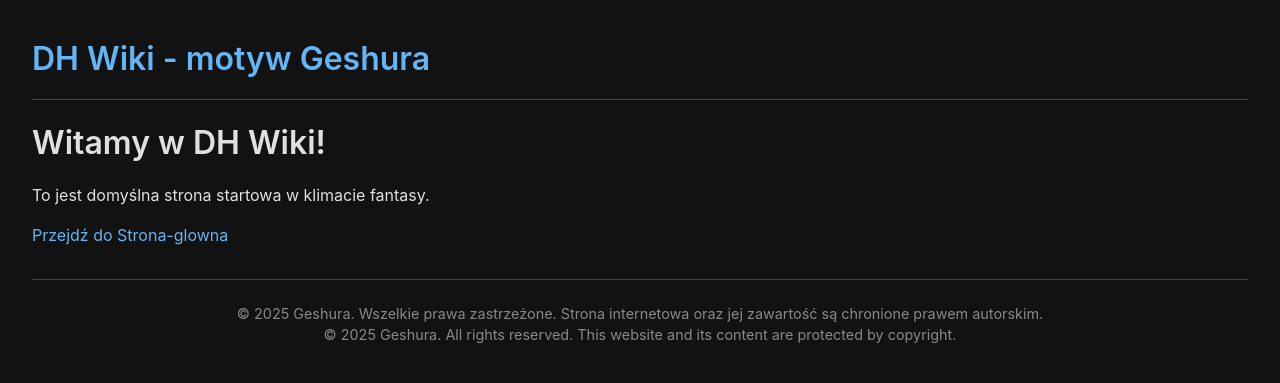
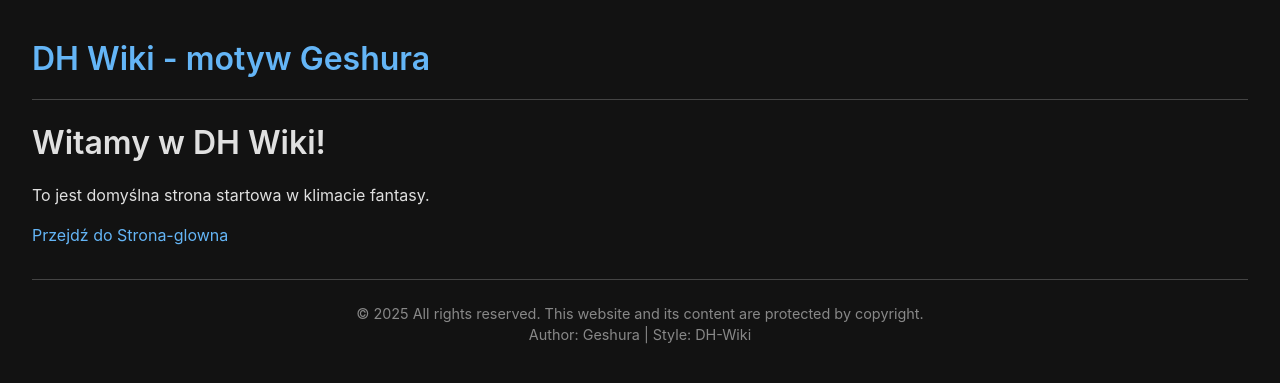
Before and after one commit to Geshura/dh-wiki, a Jekyll site: the page built from index.md, in a window 1280 px wide. Shown: the top 383 px of the page. Built offline with Jekyll 4.4.1, drawn with Linux system fonts in a browser that asks for light colours.

Commit message:
Update default.html
update stopki

```diff
--- a/_layouts/default.html
+++ b/_layouts/default.html
@@ -54,8 +54,8 @@
 	</main>
 
 <footer>
-	<p>© 2025 Geshura. Wszelkie prawa zastrzeżone. Strona internetowa oraz jej zawartość są chronione prawem autorskim.<br>
-	© 2025 Geshura. All rights reserved. This website and its content are protected by copyright.</p>
+	<p>© 2025 All rights reserved. This website and its content are protected by copyright.<br>
+	Author: Geshura | Style: DH-Wiki</p>
 </footer>
 </body>
 </html>
```
